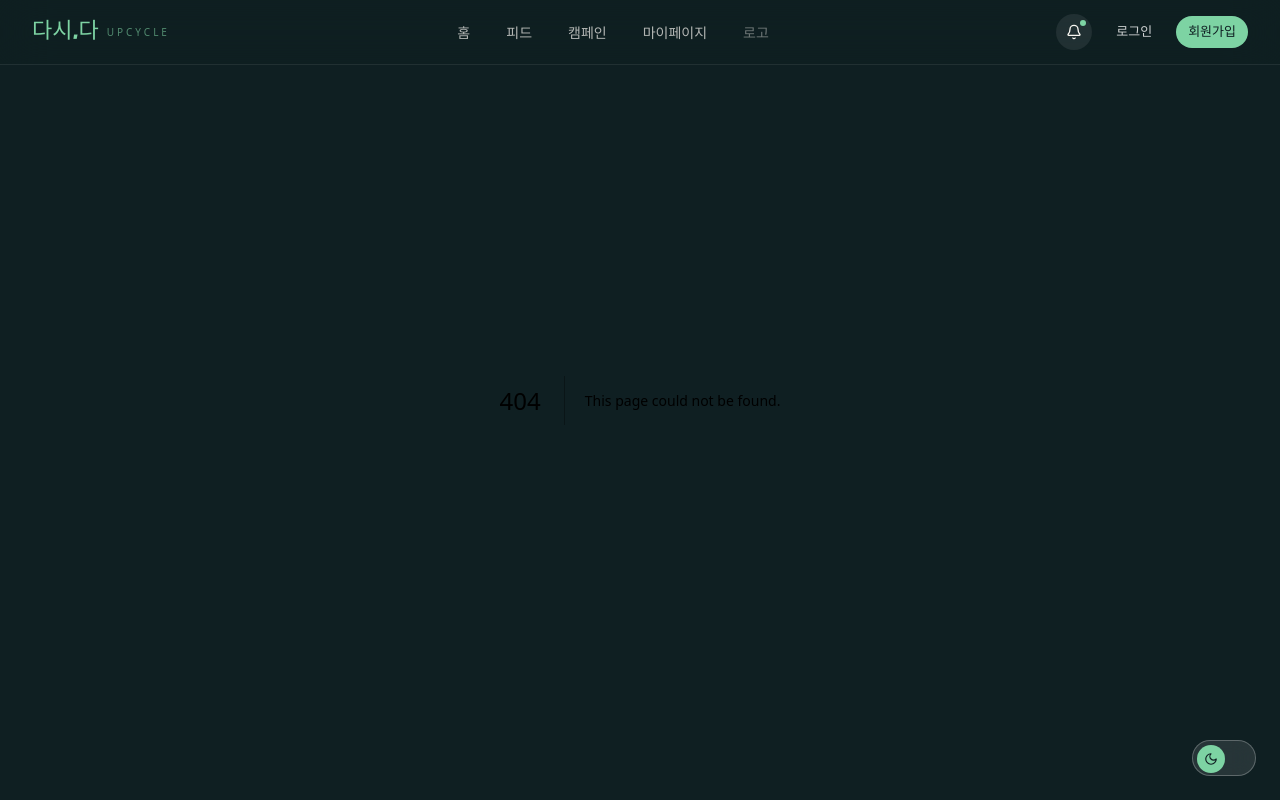
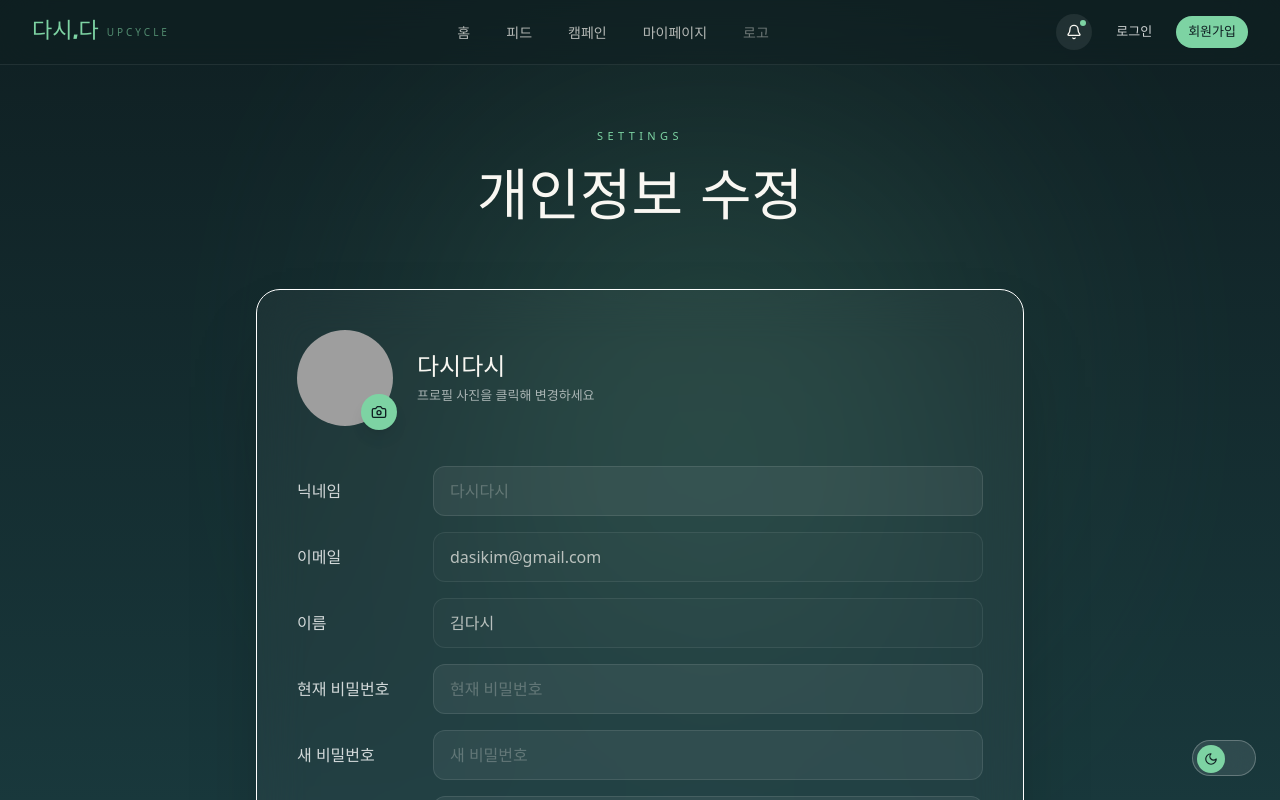
Before and after one commit to chorok447/dasida, a Next.js app in the folder apps/web/: page /profile/edit in a window 1280 px wide. Before the commit this address had no page. Shown: the top 800 px of the page. Built offline with nearby package versions, Linux system fonts and the light colour scheme; grey boxes are pictures that could not be loaded.

Commit message:
feat: 프로필 수정 페이지 Next.js로 이식

```diff
--- a/apps/web/src/app/mypage/page.tsx
+++ b/apps/web/src/app/mypage/page.tsx
@@ -2,8 +2,9 @@
 /* eslint-disable @next/next/no-img-element */
 
 import { useRef, useState } from "react";
+import Link from "next/link";
 import { motion, useMotionValue, useSpring, useTransform } from "motion/react";
-import { Heart, MessageCircle, Bookmark, Share2, Calendar, Users } from "lucide-react";
+import { Heart, MessageCircle, Bookmark, Share2, Calendar, Users, Pencil } from "lucide-react";
 import { useTheme } from "@/lib/theme-context";
 import { fashionPhotos, naturePhotos, peoplePhotos, objectPhotos, workshopPhotos, marketPhotos } from "@/data/photos";
 import { ME_AVATAR } from "@/data/avatars";
@@ -92,6 +93,16 @@ function ProfileHeader() {
           <span><b style={{ color: "#7dd3a3" }}>312</b> 팔로잉</span>
         </div>
       </div>
+      <Link
+        href="/profile/edit"
+        className="ml-auto self-start mt-2 px-4 py-2 rounded-full text-[13px] flex items-center gap-1.5 transition-colors"
+        style={{
+          border: `1px solid ${dark ? "rgba(255,255,255,0.15)" : "rgba(28,64,68,0.15)"}`,
+          color: dark ? "rgba(255,255,255,0.8)" : "rgba(28,64,68,0.8)",
+        }}
+      >
+        <Pencil size={13} /> 프로필 수정
+      </Link>
     </div>
   );
 }
--- /dev/null
+++ b/apps/web/src/app/profile/edit/page.tsx
@@ -0,0 +1,145 @@
+"use client";
+/* eslint-disable @next/next/no-img-element */
+
+import { useRef } from "react";
+import { motion, useMotionValue, useSpring, useTransform } from "motion/react";
+import { Camera, Trash2 } from "lucide-react";
+import { useTheme } from "@/lib/theme-context";
+import { ME_AVATAR } from "@/data/avatars";
+
+function Field({ label, placeholder, locked, value }: { label: string; placeholder?: string; locked?: boolean; value?: string }) {
+  const { theme } = useTheme();
+  const dark = theme === "dark";
+  return (
+    <div className="grid grid-cols-[120px_1fr] items-center gap-4">
+      <label style={{ color: dark ? "rgba(255,255,255,0.8)" : "rgba(28,64,68,0.8)" }}>{label}</label>
+      <div
+        className="rounded-xl px-4 py-3 transition-colors"
+        style={{
+          background: locked
+            ? dark
+              ? "rgba(255,255,255,0.03)"
+              : "rgba(28,64,68,0.04)"
+            : dark
+            ? "rgba(255,255,255,0.06)"
+            : "#ffffff",
+          border: `1px solid ${dark ? "rgba(255,255,255,0.1)" : "rgba(28,64,68,0.08)"}`,
+          color: dark ? "#f9f7f2" : "#0f1f22",
+          opacity: locked ? 0.7 : 1,
+        }}
+      >
+        {value ? value : <input placeholder={placeholder} className="w-full bg-transparent outline-none placeholder:opacity-50" />}
+      </div>
+    </div>
+  );
+}
+
+export default function ProfileEditPage() {
+  const { theme } = useTheme();
+  const dark = theme === "dark";
+  const ref = useRef<HTMLDivElement>(null);
+  const mx = useMotionValue(0);
+  const my = useMotionValue(0);
+  const sx = useSpring(mx, { stiffness: 150, damping: 20 });
+  const sy = useSpring(my, { stiffness: 150, damping: 20 });
+  const rY = useTransform(sx, [-0.5, 0.5], [-8, 8]);
+  const rX = useTransform(sy, [-0.5, 0.5], [6, -6]);
+
+  return (
+    <section
+      className="relative min-h-screen pt-32 pb-20 px-6 transition-colors overflow-hidden"
+      style={{
+        position: "relative",
+        backgroundImage: dark
+          ? "linear-gradient(180deg,#0f1f22,#1c4044)"
+          : "linear-gradient(180deg,#f9f7f2,#e7dfcb)",
+      }}
+    >
+      <div className="absolute inset-0 pointer-events-none opacity-20">
+        <div className="absolute top-32 right-1/4 w-[500px] h-[500px] rounded-full bg-[#7dd3a3] blur-[140px]" />
+      </div>
+
+      <div className="max-w-3xl mx-auto relative" style={{ perspective: 1400 }}>
+        <p className="tracking-[0.4em] uppercase mb-3 text-center" style={{ color: dark ? "#7dd3a3" : "#1c4044", fontSize: 11 }}>
+          Settings
+        </p>
+        <h1
+          className="text-center mb-12"
+          style={{ fontFamily: "'Black Han Sans', sans-serif", fontSize: 56, color: dark ? "#f9f7f2" : "#0f1f22" }}
+        >
+          개인정보 수정
+        </h1>
+
+        <motion.div
+          ref={ref}
+          onMouseMove={(e) => {
+            const r = ref.current?.getBoundingClientRect();
+            if (!r) return;
+            mx.set((e.clientX - r.left) / r.width - 0.5);
+            my.set((e.clientY - r.top) / r.height - 0.5);
+          }}
+          onMouseLeave={() => {
+            mx.set(0);
+            my.set(0);
+          }}
+          style={{ rotateX: rX, rotateY: rY, transformStyle: "preserve-3d" }}
+          className="rounded-3xl p-10 border backdrop-blur-xl shadow-[0_40px_80px_-30px_rgba(0,0,0,0.4)]"
+        >
+          <div
+            className="absolute inset-0 rounded-3xl -z-10"
+            style={{
+              background: dark ? "rgba(255,255,255,0.04)" : "rgba(255,255,255,0.75)",
+              borderColor: dark ? "rgba(255,255,255,0.1)" : "rgba(28,64,68,0.08)",
+            }}
+          />
+          <div style={{ transform: "translateZ(40px)" }} className="relative">
+            <div className="flex items-center gap-6 mb-10">
+              <div className="relative">
+                <img
+                  src={ME_AVATAR}
+                  alt="프로필"
+                  className="w-24 h-24 rounded-full object-cover"
+                />
+                <button
+                  className="absolute -bottom-1 -right-1 w-9 h-9 rounded-full flex items-center justify-center shadow-lg"
+                  style={{ background: "#7dd3a3", color: "#0f1f22" }}
+                >
+                  <Camera size={16} />
+                </button>
+              </div>
+              <div>
+                <h3 style={{ fontFamily: "'Black Han Sans', sans-serif", fontSize: 24, color: dark ? "#f9f7f2" : "#0f1f22" }}>
+                  다시다시
+                </h3>
+                <p className="text-[13px]" style={{ color: dark ? "rgba(255,255,255,0.6)" : "rgba(28,64,68,0.6)" }}>
+                  프로필 사진을 클릭해 변경하세요
+                </p>
+              </div>
+            </div>
+
+            <div className="space-y-4">
+              <Field label="닉네임" placeholder="다시다시" />
+              <Field label="이메일" value="dasikim@gmail.com" locked />
+              <Field label="이름" value="김다시" locked />
+              <Field label="현재 비밀번호" placeholder="현재 비밀번호" />
+              <Field label="새 비밀번호" placeholder="새 비밀번호" />
+              <Field label="새 비밀번호 확인" placeholder="새 비밀번호 확인" />
+            </div>
+
+            <div className="mt-10 flex items-center justify-between">
+              <button className="text-[13px] flex items-center gap-2" style={{ color: dark ? "rgba(255,255,255,0.5)" : "rgba(28,64,68,0.5)" }}>
+                <Trash2 size={14} /> 회원 탈퇴
+              </button>
+              <button
+                className="px-8 py-3 rounded-xl font-medium hover:-translate-y-0.5 transition-transform"
+                style={{ background: "#7dd3a3", color: "#0f1f22" }}
+              >
+                저장하기
+              </button>
+            </div>
+          </div>
+        </motion.div>
+      </div>
+    </section>
+  );
+}
```
